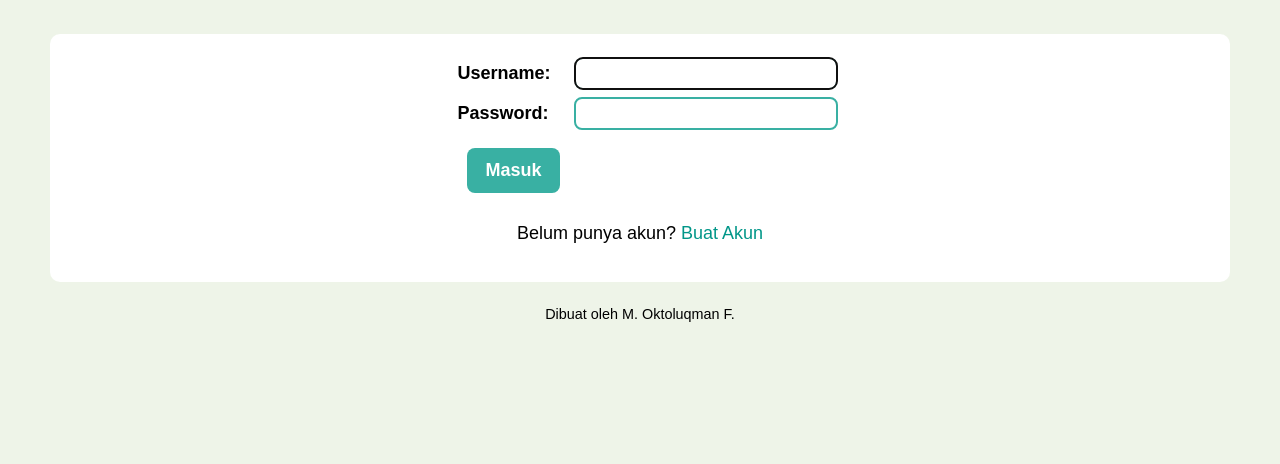
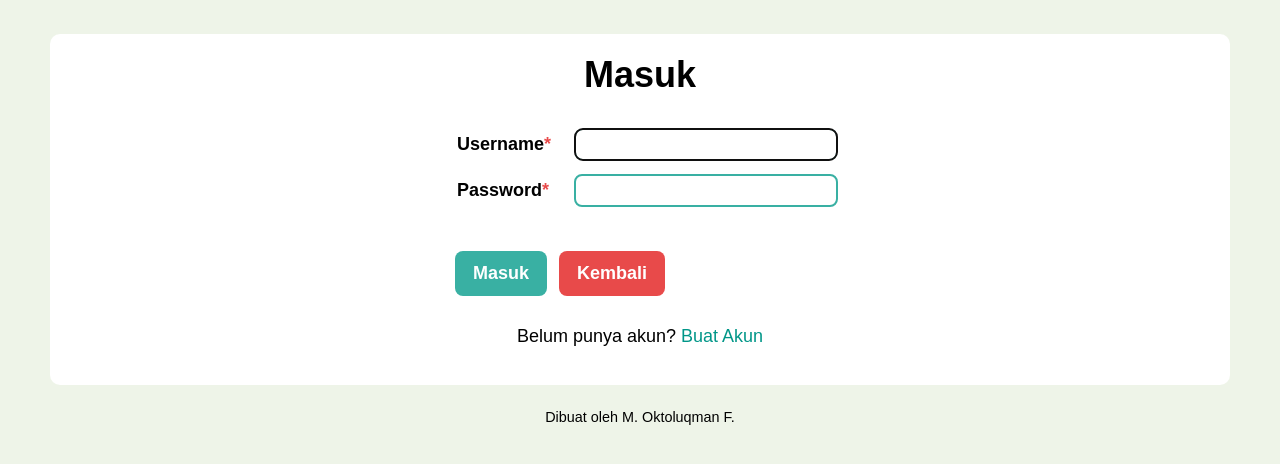
Before and after one commit to lepiku/praktekiin, a Django app: page /masuk/ in a window 1280 px wide. Shown: the part 64-528 px from the top of the page. Run offline with Django 3.2, Linux system fonts and the light colour scheme; some web fonts are replaced.

Commit message:
add kembali button

```diff
--- a/antri/static/antri/css/daftar.css
+++ b/antri/static/antri/css/daftar.css
@@ -34,7 +34,7 @@ ul {
 }
 .required:after {
   content: "*";
-  color: #F00;
+  color: #E84A4A;
 }
 .not-required {
   color: #888;
@@ -47,6 +47,9 @@ ul {
   /* salah masuk.html */
   color: red;
   font-size: 0.8em;
+}
+.cancel {
+  background-color: #E84A4A;
 }
 @media (max-width: 600px) {
   th {
--- a/antri/templates/antri/daftar-pasien-list.html
+++ b/antri/templates/antri/daftar-pasien-list.html
@@ -27,7 +27,7 @@
         <td></td>
       </tr>
       {% endfor %}
-      <tr id="tambah" onclick="window.location='{% url 'antri:daftar-pasien' %}'">
+      <tr id="tambah" onclick="window.location='{% url 'antri:daftar-pasien' %}?prev={{ request.path }}'">
           <td>+</td>
           <td colspan="3">Tambah Pasien</td>
       </tr>
--- a/antri/templates/antri/daftar.html
+++ b/antri/templates/antri/daftar.html
@@ -47,6 +47,7 @@
     </table>
     <div id="buttons">
       <input class="button" type="submit" name="create" value="{{ button }}">
+      <a class="button cancel" href="{% if prev %}{{ prev }}{% else %}{% url 'antri:profil' %}{% endif %}">Kembali</a>
     </div>
   </form>
 </div>
--- a/antri/templates/antri/masuk.html
+++ b/antri/templates/antri/masuk.html
@@ -1,4 +1,9 @@
-{% extends 'antri/daftar.html' %}
+{% extends 'antri/base.html' %}
+{% load static %}
+
+{% block style %}
+<link rel="stylesheet" href="{% static 'antri/css/daftar.css' %}">
+{% endblock %}
 
 {% block content %}
 <div class="card">
@@ -9,13 +14,34 @@
   {% if next %}
   <p>Kamu tidak bisa masuk ke halaman ini.
   {% endif %}
+  <div id="title">
+    <h1>Masuk</h1>
+  </div>
   <form method="post" action="{% url 'antri:masuk' %}">
     {% csrf_token %}
     <table>
-      {{ form.as_table }}
+      {% for field in form %}
+      <tr>
+        <th>
+          <label class="{% if field.field.required %}required{% else %}not-required{% endif %}" for="id_{{ field.name }}">{{ field.label }}</label>
+        </th>
+        <td>
+          {{ field }}
+          <div class="info">
+            {% if field.errors %}<ul class="errorlist">
+              {% for error in field.errors %}<li>{{ error }}</li>{% endfor %}
+            </ul>{% endif %}
+            {% if field.help_text %}<span class="helptext">{{ field.help_text|safe }}</span>{% endif %}
+          </div>
+        </td>
+      </tr>
+      {% endfor %}
     </table>
     <input type="hidden" name="next" value="{{ next }}">
-    <input class="button" type="submit" value="Masuk">
+    <div id="buttons">
+      <input class="button" type="submit" value="Masuk">
+      <a class="button cancel" href="{% url 'antri:beranda' %}">Kembali</a>
+    </div>
   </form>
   <p>Belum punya akun? <a href="{% url 'antri:daftar' %}">Buat Akun</a></p>
   {% comment %}TODO reset password{% endcomment %}
```
Also changed, not shown: antri/views.py (+21 -8 lines).
